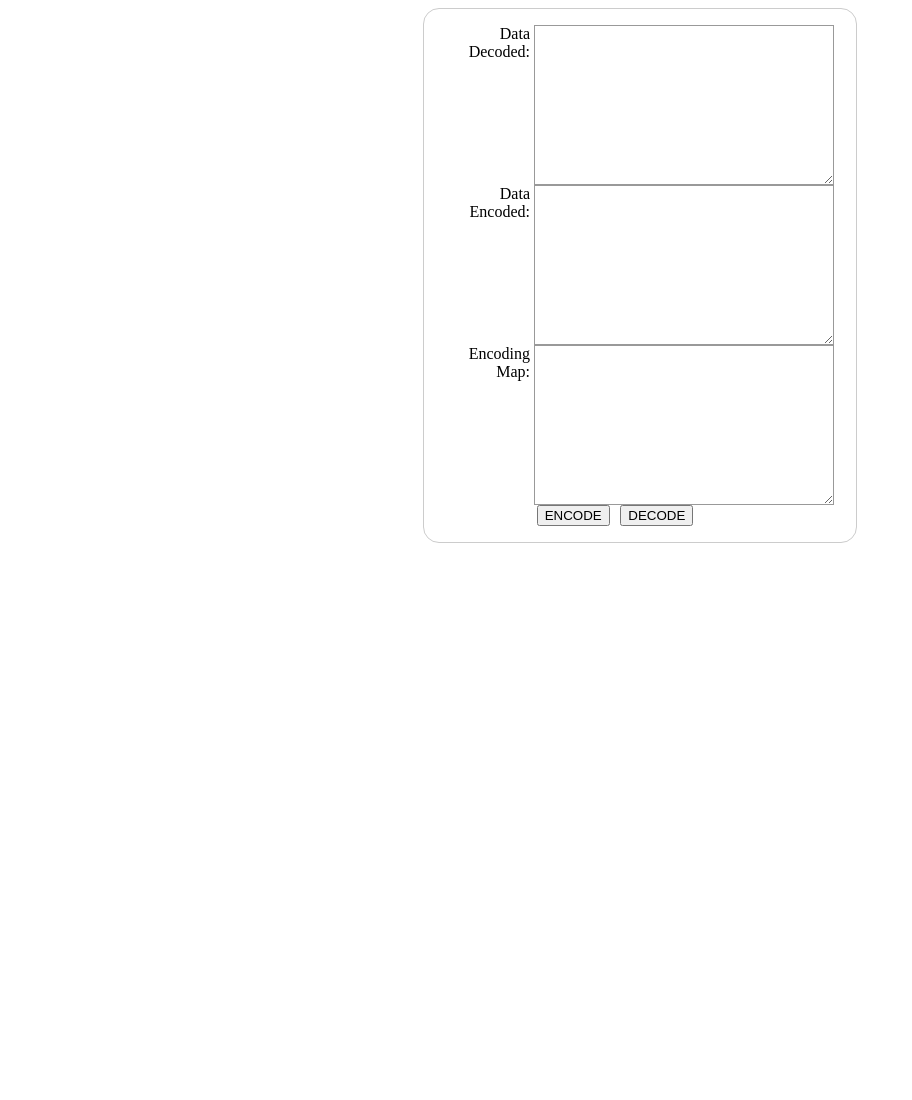
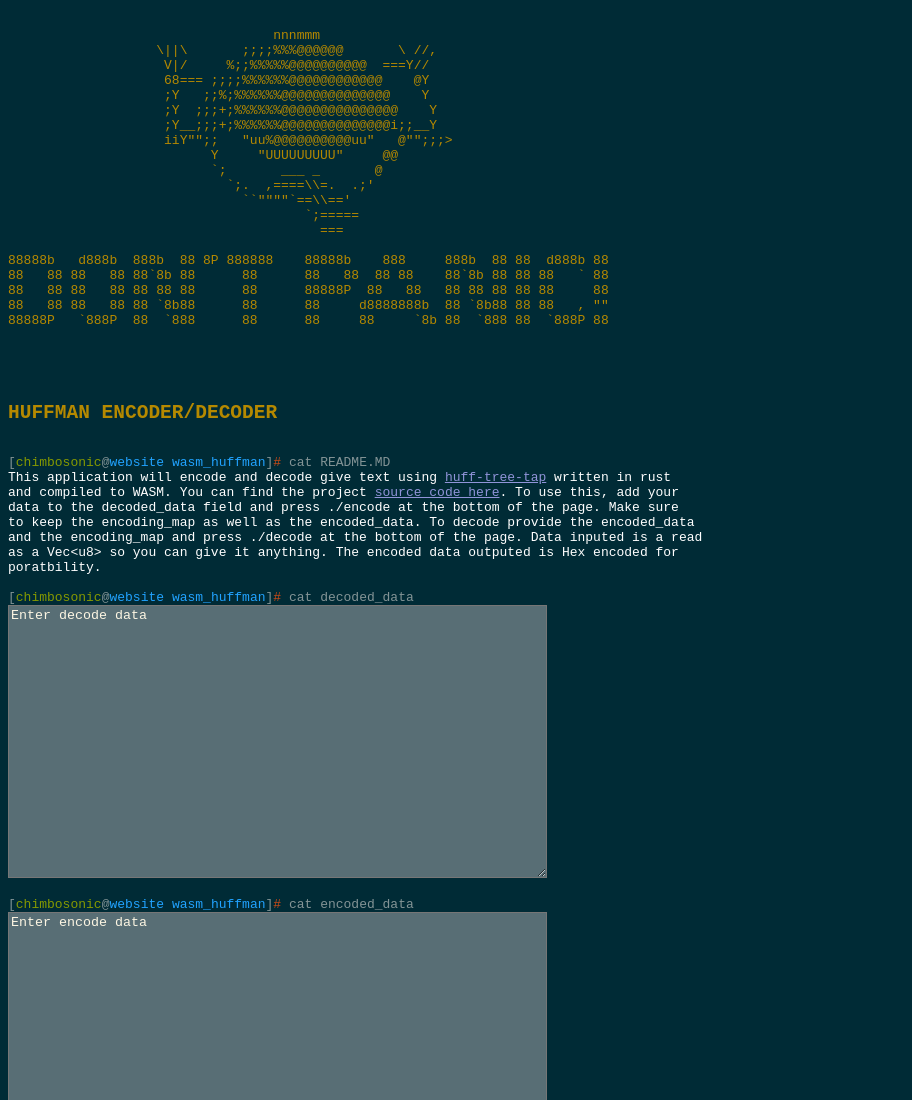
Before and after one commit to chimbosonic/chimbosonic.com, a plain HTML site: page wasm_huffman/index.html in a window 1280 px wide. Shown: the top 1100 px of the page, without its empty margins (0-912 px from the left). Before the commit the page ends 800 px from the top, so only its background shows below. Drawn offline with Linux system fonts and the light colour scheme; no server answers.

Commit message:
feat: fix styling on huffman page

```diff
--- a/wasm_huffman/index.html
+++ b/wasm_huffman/index.html
@@ -1,92 +1,60 @@
 <!DOCTYPE html>
-<html>
-	<head>
-		<meta charset="utf-8" />
-		<style>
-			div {
-				/* Just to center the form on the page */
-				margin: 0 auto;
-				width: 400px;
-				/* To see the outline of the form */
-				padding: 1em;
-				border: 1px solid #ccc;
-				border-radius: 1em;
-			}
+<html lang="en">
+<head>
+  <meta charset="us-ascii">
+  <meta name="viewport" content="width=device-width, initial-scale=0">
+  <meta name="description" content="wasm-huffman demo site">
+  <title>Huff-Tree-Tap</title>
+  <link rel="stylesheet" href="/styles.css">
+</head>
 
-			ul {
-				list-style: none;
-				padding: 0;
-				margin: 0;
-			}
+<body>
+  <script src="index.js"></script>
+  <pre>
+<a href="/" id="dont-panic"><pre>
+                                  nnnmmm
+                   \||\       ;;;;%%%@@@@@@       \ //,
+                    V|/     %;;%%%%%@@@@@@@@@@  ===Y//
+                    68=== ;;;;%%%%%%@@@@@@@@@@@@    @Y
+                    ;Y   ;;%;%%%%%%@@@@@@@@@@@@@@    Y
+                    ;Y  ;;;+;%%%%%%@@@@@@@@@@@@@@@    Y
+                    ;Y__;;;+;%%%%%%@@@@@@@@@@@@@@i;;__Y
+                    iiY"";;   "uu%@@@@@@@@@@uu"   @"";;;>
+                          Y     "UUUUUUUUU"     @@
+                          `;       ___ _       @
+                            `;.  ,====\\=.  .;'
+                              ``""""`==\\=='
+                                      `;=====
+                                        ===
 
-			form li + li {
-				margin-top: 1em;
-			}
+88888b   d888b  888b  88 8P 888888    88888b    888     888b  88 88  d888b 88
+88   88 88   88 88`8b 88      88      88   88  88 88    88`8b 88 88 88   ` 88
+88   88 88   88 88 88 88      88      88888P  88   88   88 88 88 88 88     88
+88   88 88   88 88 `8b88      88      88     d8888888b  88 `8b88 88 88   , ""
+88888P   `888P  88  `888      88      88     88     `8b 88  `888 88  `888P 88
+</pre>
+</a>
+  <h2 class="dont-panic">HUFFMAN ENCODER/DECODER</h2>
+<span class="prompt">[<span class="user">chimbosonic</span>@<span class="host">website</span> <span class="dir">wasm_huffman</span>]<span class="p">#</span></span> cat README.MD
+<span class="out">This application will encode and decode give text using <a href="https://crates.io/crates/huff-tree-tap">huff-tree-tap</a> written in rust
+and compiled to WASM. You can find the project <a href="https://github.com/chimbosonic/wasm-huffman">source code here</a>. To use this, add your
+data to the decoded_data field and press ./encode at the bottom of the page. Make sure
+to keep the encoding_map as well as the encoded_data. To decode provide the encoded_data
+and the encoding_map and press ./decode at the bottom of the page. Data inputed is a read
+as a Vec&ltu8&gt so you can give it anything. The encoded data outputed is Hex encoded for
+poratbility.</span>
 
-			label {
-				/* To make sure that all labels have the same size and are properly aligned */
-				display: inline-block;
-				width: 90px;
-				text-align: right;
-			}
+<span class="prompt">[<span class="user">chimbosonic</span>@<span class="host">website</span> <span class="dir">wasm_huffman</span>]<span class="p">#</span></span> cat decoded_data
+<span class="out"><label for="decode_data"><textarea id="decode_data" type="text">Enter decode data</textarea></label></span>
 
-			input,
-			textarea {
-				/* To make sure that all text fields have the same font settings By default, textareas have a monospace font */
-				font: 1em sans-serif;
-				/* To give the same size to all text fields */
-				width: 300px;
-				box-sizing: border-box; /* To harmonize the look & feel of text field border */
-				border: 1px solid #999;
-			}
+<span class="prompt">[<span class="user">chimbosonic</span>@<span class="host">website</span> <span class="dir">wasm_huffman</span>]<span class="p">#</span></span> cat encoded_data
+<span class="out"><label for="encode_data"><textarea id="encode_data" type="text">Enter encode data</textarea></label></span>
 
-			input:focus,
-			textarea:focus {
-				/* To give a little highlight on active elements */
-				border-color: #000;
-			}
+<span class="prompt">[<span class="user">chimbosonic</span>@<span class="host">website</span> <span class="dir">wasm_huffman</span>]<span class="p">#</span></span> cat encoding_map
+<span class="out"><label for="encoding_map"><textarea id="encoding_map" type="text">Enter encoding map</textarea></label></span>
 
-			textarea {
-				/* To properly align multiline text fields with their labels */
-				vertical-align: top;
-				/* To give enough room to type some text */
-				height: 10em;
-			}
+<span class="prompt">[<span class="user">chimbosonic</span>@<span class="host">website</span> <span class="dir">wasm_huffman</span>]<span class="p">#</span></span> <button class="button" id="encode" value="ENCODE">./encode</button>
 
-			.button {
-				/* To position the buttons to the same position of the text fields */
-				padding-left: 90px;
-				/* same size as the label elements */
-			}
-
-			button {
-				/* This extra margin represent roughly the same space as the space between the labels and their text fields */
-				margin-left: 0.5em;
-			}
-		</style>
-	</head>
-
-	<body>
-    <script src="index.js"></script>
-		<div>
-			<ul>
-				<li>
-					<label for="decode_data">Data Decoded:</label>
-          <textarea id="decode_data" type="text"></textarea>
-				</li>
-				<li>
-					<label for="encode_data">Data Encoded:</label>
-          <textarea id="encode_data" type="text"></textarea>
-				</li>
-				<li>
-					<label for="encoding_map">Encoding Map:</label>
-          <textarea id="encoding_map" type="text"></textarea>
-				</li>
-				<li class="button">
-          <button id="encode" value="ENCODE">ENCODE</button>
-          <button id="decode" value="DECODE">DECODE</button>
-				</li>
-			</ul>
-		</div>
-	</body>
+<span class="prompt">[<span class="user">chimbosonic</span>@<span class="host">website</span> <span class="dir">wasm_huffman</span>]<span class="p">#</span></span> <button class="button" id="decode" value="DECODE">./decode</button>
+</body>
 </html>
```
